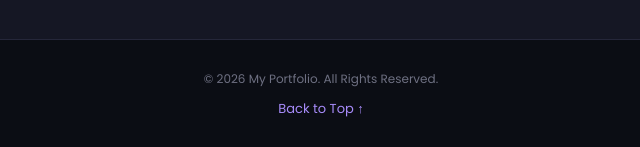
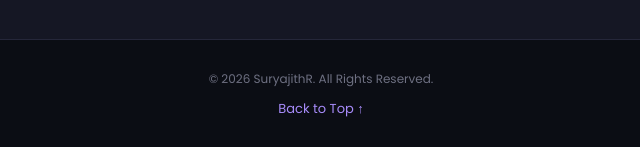
Before and after one commit to SuryajithR/Personal-Portfolio, a plain HTML site: page index.html in a window 1280 px wide. Shown: the part 4382-4529 px from the top of the page, 319-959 px from the left. Drawn offline with nearby package versions, Linux system fonts and the light colour scheme.

Commit message:
Update copyright name in footer

```diff
--- a/index.html
+++ b/index.html
@@ -313,7 +313,7 @@
 <!-- Footer -->
     <footer class="footer">
         <div class="container text-center">
-            <p class="copyright">© 2026 My Portfolio. All Rights Reserved.</p>
+            <p class="copyright">© 2026 SuryajithR. All Rights Reserved.</p>
             <a href="#home">Back to Top ↑</a>
         </div>
     </footer>
```
